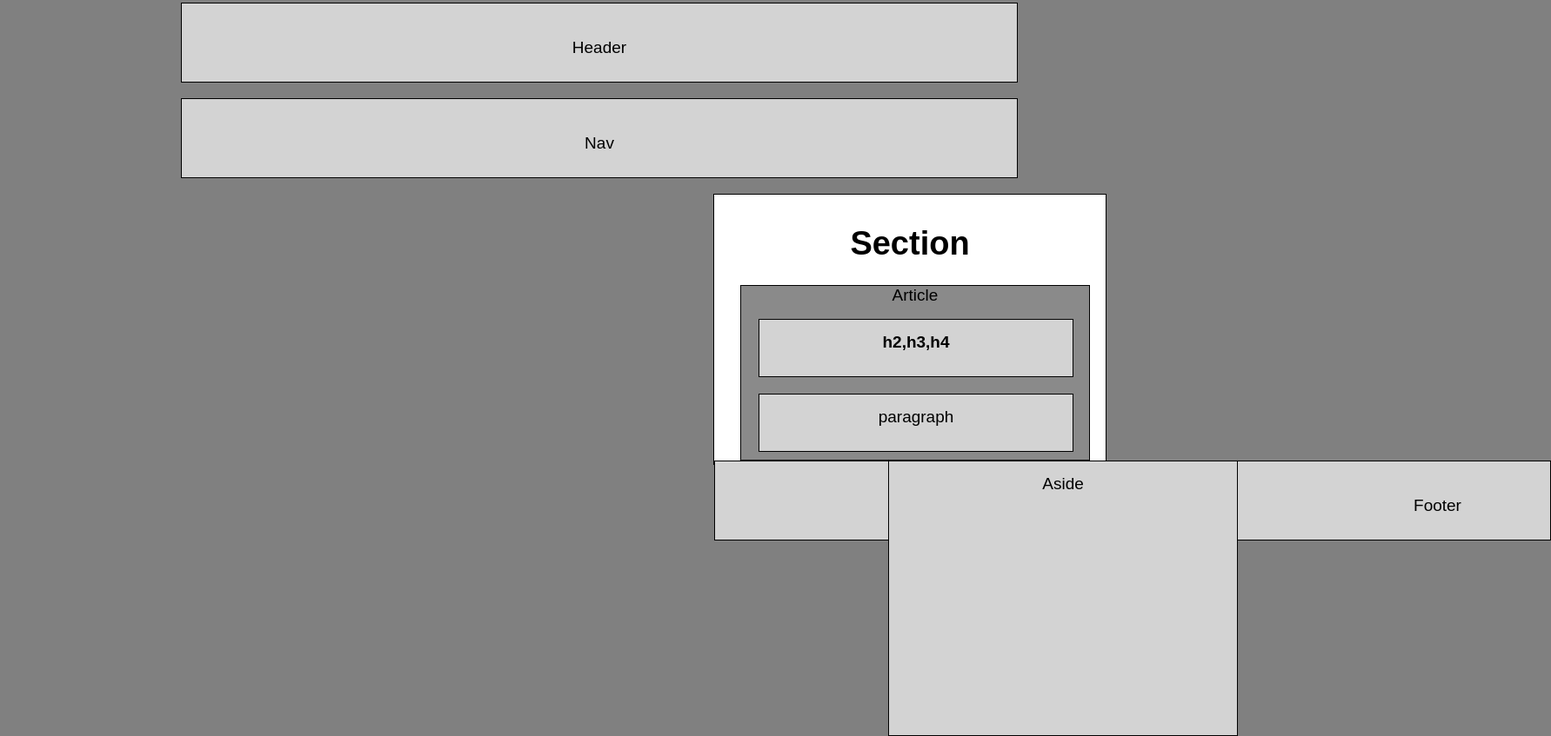
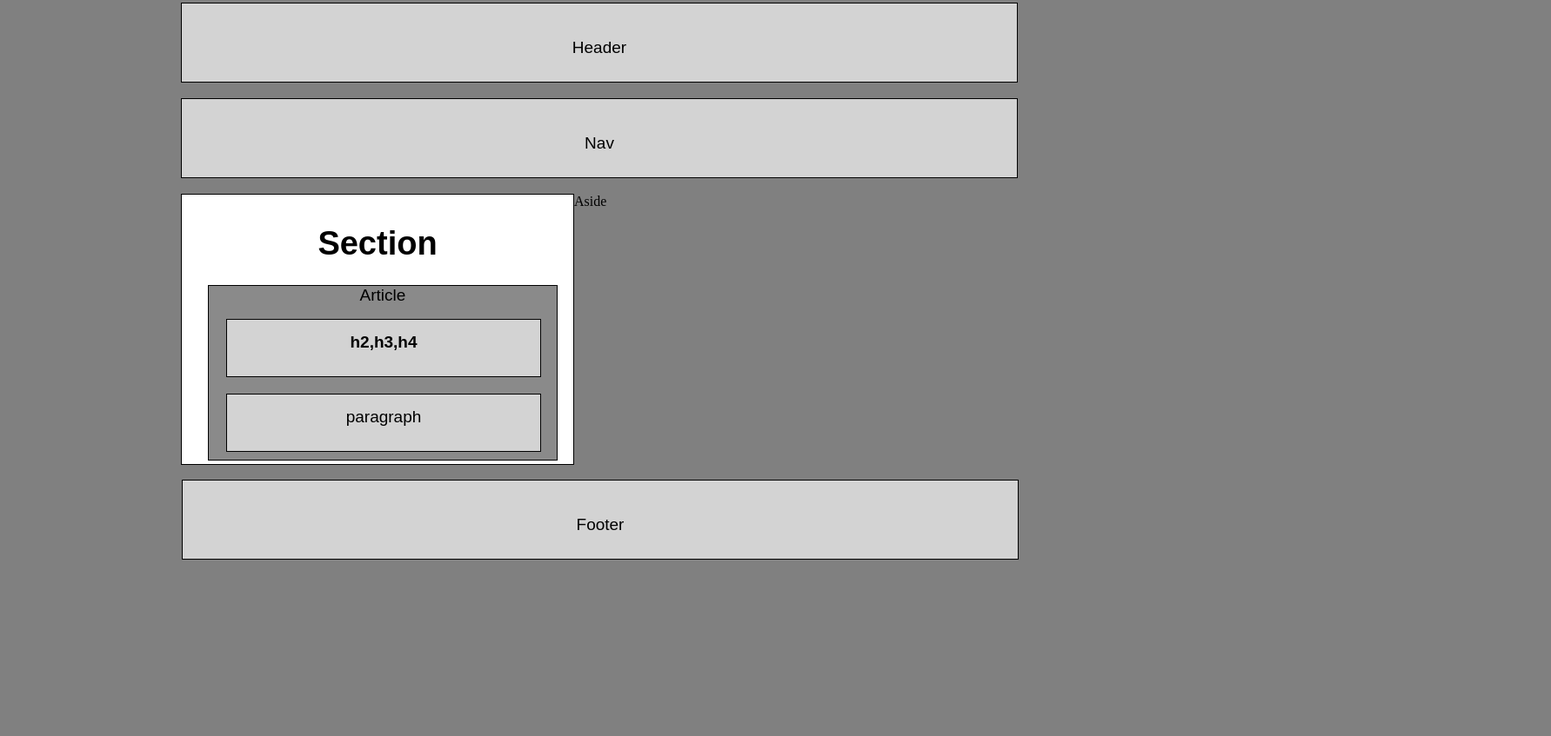
Before and after one commit to acecera/HW-Wireframe, a plain HTML site: page index.html in a window 1280 px wide. Shown: the part 5-852 px from the top of the page at 87% size, 1783 px wide, since content can reach past the window. After the commit the page ends 800 px from the top, so only its background shows below. Drawn offline with Linux system fonts and the light colour scheme.

Commit message:
modified aside placement, failed attempt

```diff
--- a/index.html
+++ b/index.html
@@ -2,7 +2,7 @@
 <head>
     <meta charset="UTF-8">
     <meta name="viewport" content="width=device-width, initial-scale=1.0">
-    <link rel="stylesheet" type="text/css" href="style.css"
+    <link rel="stylesheet" type="text/css" href="style.css">
     <style>
     </style>
 </head>
@@ -11,16 +11,15 @@
     <br>
     <div class="Nav">Nav</div>
     <br>
+    <class="aside">Aside</class>
     <div class="section">
         <h1>Section</h1>
             <div class="article">Article
                 <h2>h2,h3,h4</h2>
                 <p>paragraph</p>
             </div>
-    <div class="aside">Aside</div>
-
-    <footer>Footer</footer>
-
+<br>
+<footer>Footer</footer>
 
 
 
--- a/style.css
+++ b/style.css
@@ -35,7 +35,7 @@ div {
     text-align: center;
     font-family: "Arial";
     font-size: 19px;
-    float: right;
+    float: left;
 
 }
 .article {
@@ -69,12 +69,12 @@ h2 {
     height: 300px;
     border: 1px solid black;
     padding: 15px 0px 0px 0px;
-    margin-right: 100px;
+    margin-right: 10px;
     display: block;
     text-align: center;
     font-family: "Arial";
     font-size: 19px;
-    float: left;
+    float: right;
 
 }
 p {
@@ -103,5 +103,6 @@ footer {
     text-align: center;
     font-family: "Arial";
     font-size: 19px;
+    position: absolute; bottom;
 
 }
```
